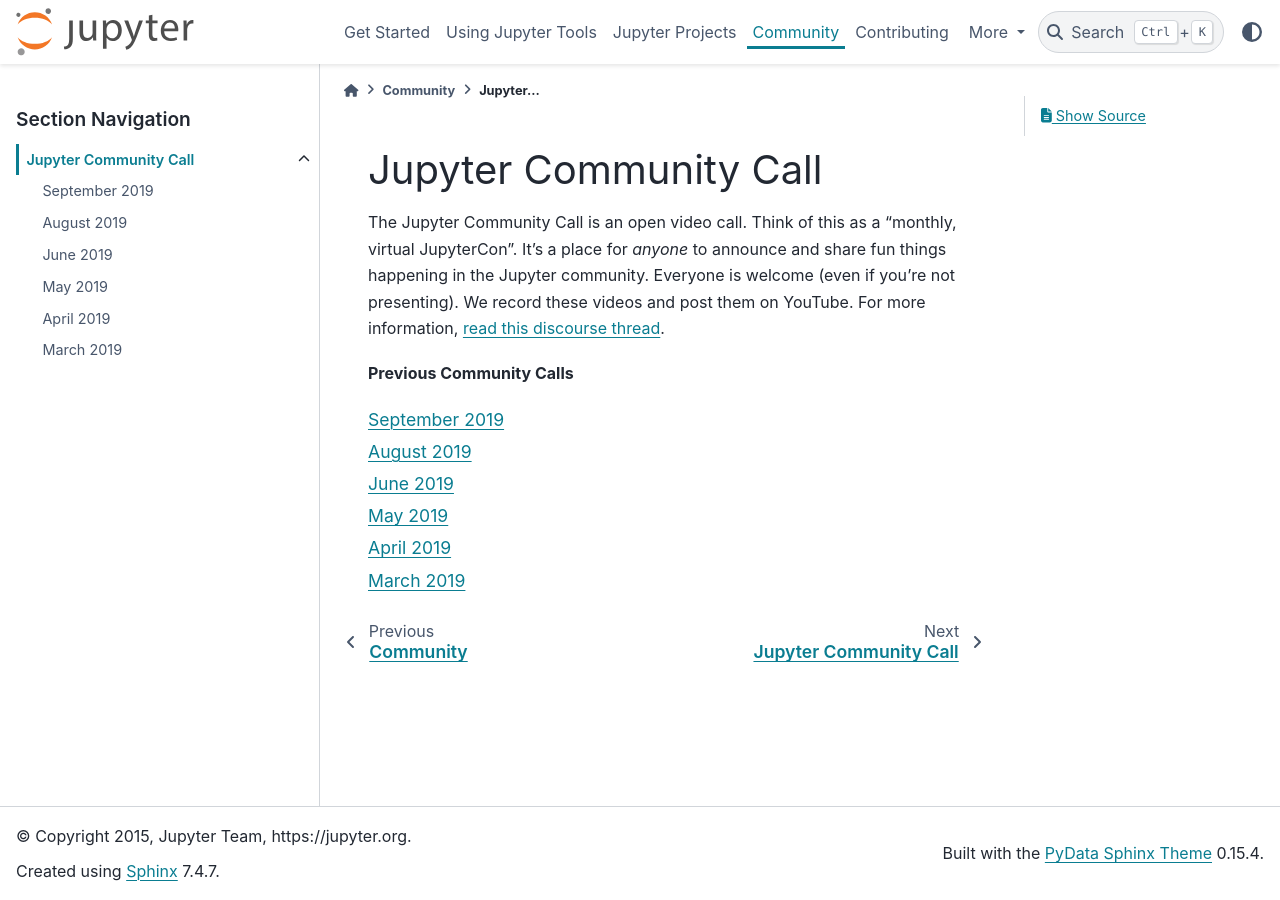
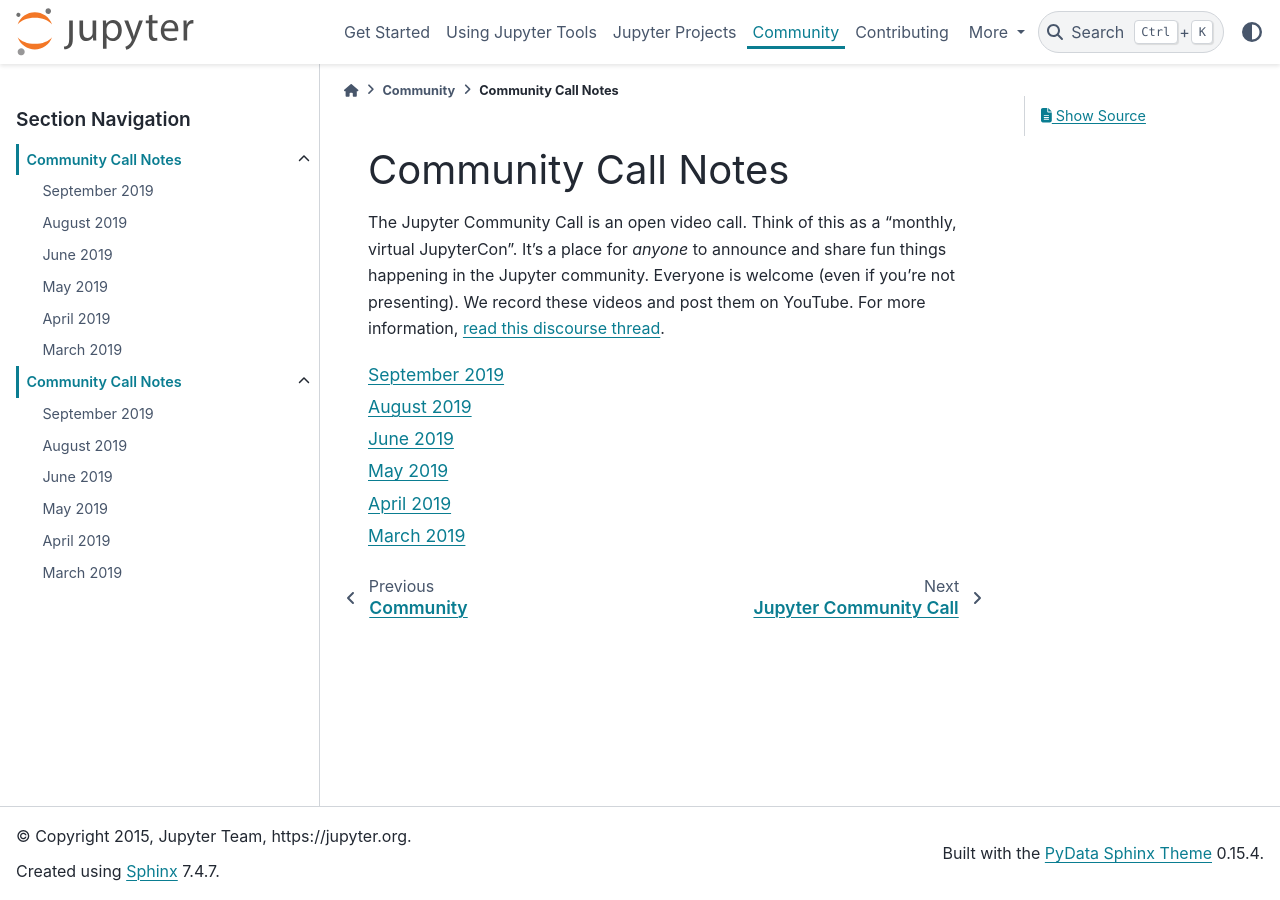
Before and after one commit to jupyter/jupyter, a Sphinx documentation site: the page built from docs/source/community/community-call-notes/index.rst, in a window 1280 px wide. Built offline with Sphinx 7.4.7 and the PyData theme 0.15.4, drawn with Linux system fonts in a browser that asks for light colours; pages that are not in the unit, such as notebooks, are missing from menus.

Commit message:
fixing sidebars

```diff
--- a/docs/source/community/community-call-notes/index.rst
+++ b/docs/source/community/community-call-notes/index.rst
@@ -1,12 +1,10 @@
 .. _community-call-notes:
 
-======================
-Jupyter Community Call
-======================
+====================
+Community Call Notes
+====================
 
 The Jupyter Community Call is an open video call. Think of this as a "monthly, virtual JupyterCon". It's a place for *anyone* to announce and share fun things happening in the Jupyter community. Everyone is welcome (even if you're not presenting). We record these videos and post them on YouTube. For more information, `read this discourse thread <https://discourse.jupyter.org/t/all-jupyter-community-calls/668>`__.
-
-**Previous Community Calls**
 
 .. toctree::
    :maxdepth: 1
--- a/docs/source/community/content-community.rst
+++ b/docs/source/community/content-community.rst
@@ -10,6 +10,12 @@
 and communication channels. As our community is highly dynamic, information
 may change, and we will do our best to keep it up to date.
 
+.. TODO: remove this hidden toctree when left sidebar TOCs work in pydata sphinx theme
+
+.. toctree::
+   :hidden:
+
+   community-call-notes/index
 
 Jupyter Community Meetings
 ==========================
```
